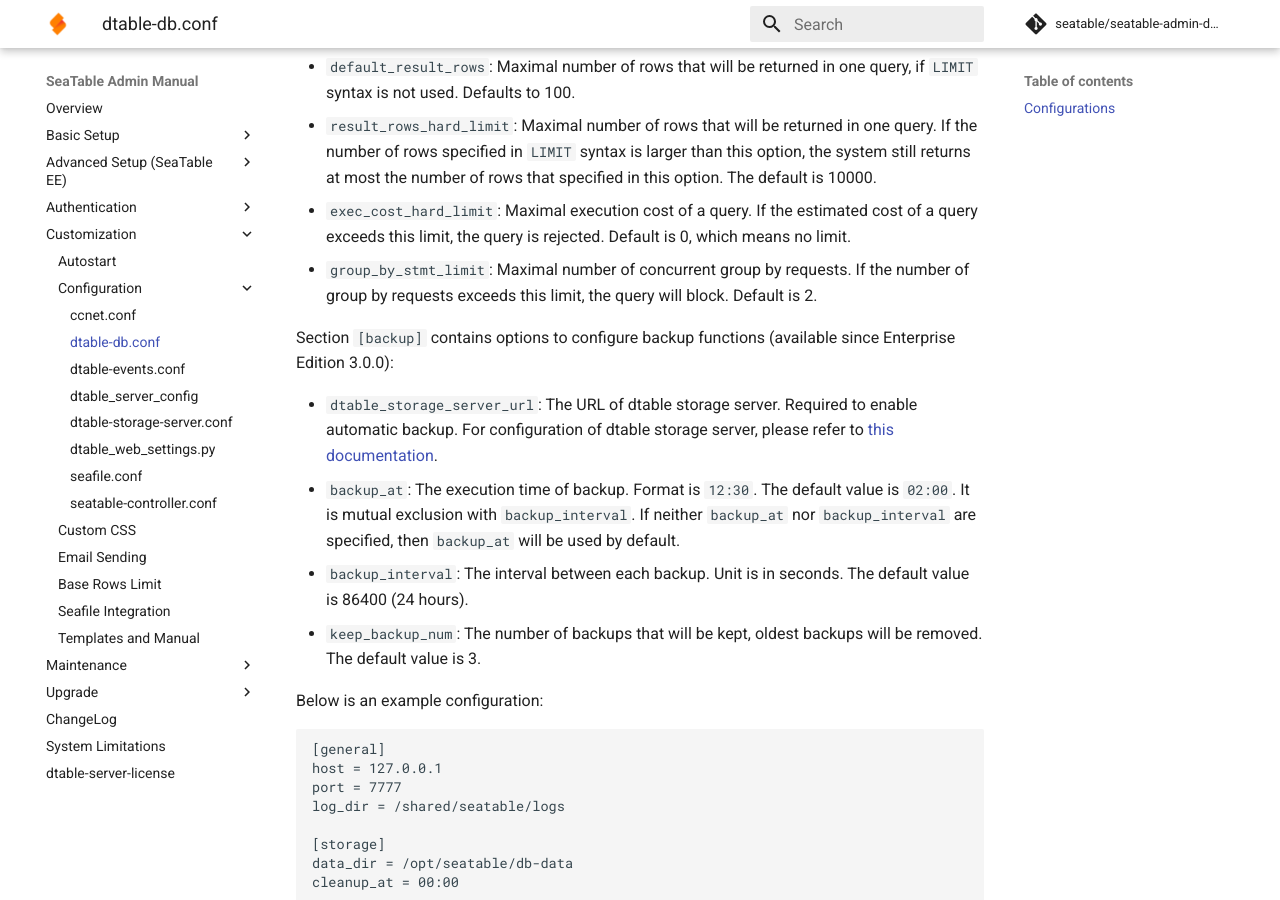
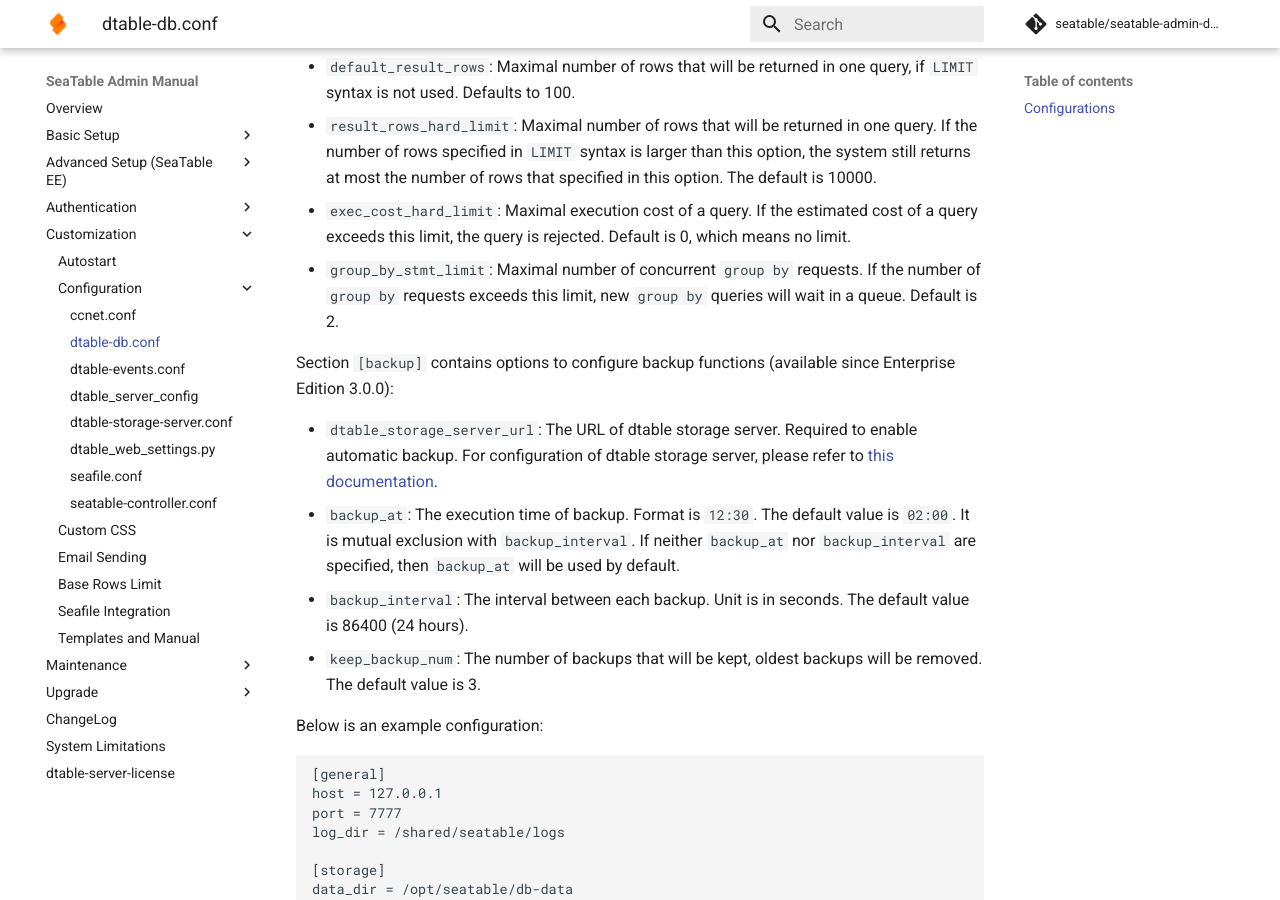
Before and after one commit to seatable/seatable-admin-docs, an MkDocs documentation site: the page built from manual/config/dtable_db_conf.md, in a window 1280 px wide and 900 px high, scrolled down 1792 px. Built offline with MkDocs 1.6.1 and Material for MkDocs 9.7.7, drawn with Linux system fonts in a browser that asks for light colours; comment, search, counter and statistics services are not loaded.

Commit message:
Update dtable_db_conf.md

```diff
--- a/manual/config/dtable_db_conf.md
+++ b/manual/config/dtable_db_conf.md
@@ -44,7 +44,7 @@
 - `default_result_rows`: Maximal number of rows that will be returned in one query, if `LIMIT` syntax is not used. Defaults to 100.
 - `result_rows_hard_limit`: Maximal number of rows that will be returned in one query. If the number of rows specified in `LIMIT` syntax is larger than this option, the system still returns at most the number of rows that specified in this option. The default is 10000.
 - `exec_cost_hard_limit`: Maximal execution cost of a query. If the estimated cost of a query exceeds this limit, the query is rejected. Default is 0, which means no limit.
-- `group_by_stmt_limit`: Maximal number of concurrent group by requests. If the number of group by requests exceeds this limit, the query will block. Default is 2.
+- `group_by_stmt_limit`: Maximal number of concurrent `group by` requests. If the number of `group by` requests exceeds this limit, new `group by` queries will wait in a queue. Default is 2.
 
 Section `[backup]` contains options to configure backup functions (available since Enterprise Edition 3.0.0):
 
```
